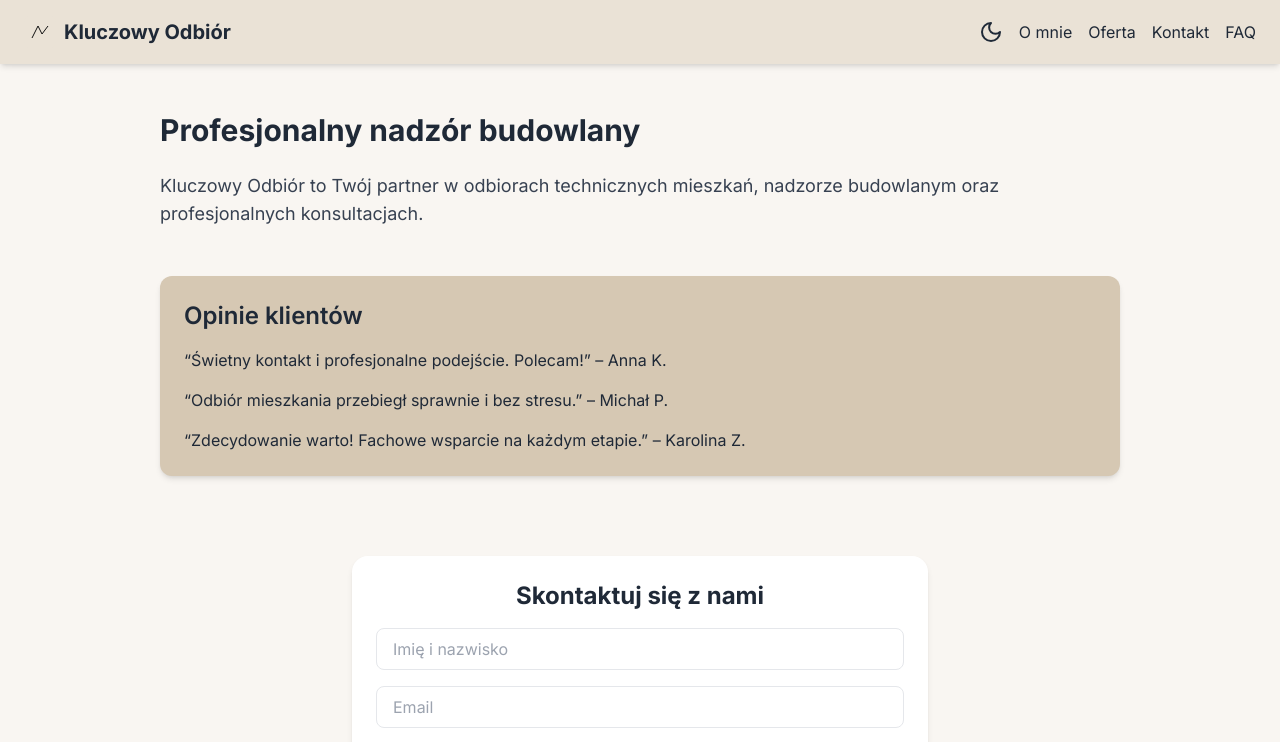
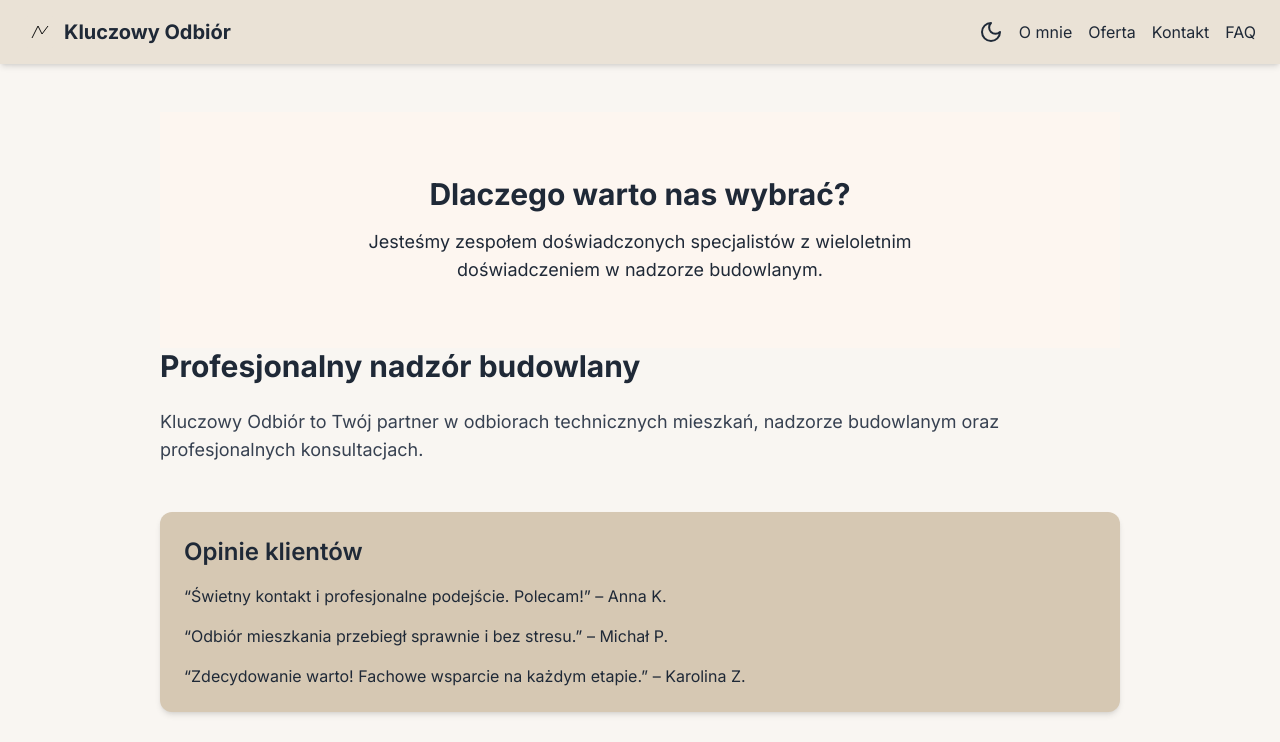
Before and after one commit to Toms210/Kluczowy-odbior, a Next.js app: page / in a window 1280 px wide. Shown: the top 742 px of the page. Built offline with nearby package versions, Linux system fonts and the light colour scheme.

Commit message:
Add files via upload

```diff
--- a/app/layout.tsx
+++ b/app/layout.tsx
@@ -17,7 +17,9 @@ export default function RootLayout({ children }: { children: ReactNode }) {
     const darkMode = localStorage.getItem("dark") === "true";
     setDark(darkMode);
     document.documentElement.classList.toggle("dark", darkMode);
-    AOS.init({ once: true });
+     AOS.init({
+    duration: 800,
+    once: true, });
   }, []);
 
   const toggleTheme = () => {
--- a/app/page.tsx
+++ b/app/page.tsx
@@ -9,6 +9,17 @@ export default function Home() {
       transition={{ duration: 0.8 }}
       className="p-4"
     >
+<section
+  className="py-16 px-6 text-center bg-[#fdf6f0] text-gray-800"
+  data-aos="fade-up"
+  data-aos-delay="100"
+>
+  <h2 className="text-3xl font-bold mb-4">Dlaczego warto nas wybrać?</h2>
+  <p className="max-w-xl mx-auto text-lg">
+    Jesteśmy zespołem doświadczonych specjalistów z wieloletnim doświadczeniem w nadzorze budowlanym.
+  </p>
+</section>
+
       <h1 className="text-3xl font-bold mb-6">Profesjonalny nadzór budowlany</h1>
       <p className="mb-4 text-lg text-gray-700 dark:text-gray-300">
         Kluczowy Odbiór to Twój partner w odbiorach technicznych mieszkań, nadzorze budowlanym oraz profesjonalnych konsultacjach.
```
